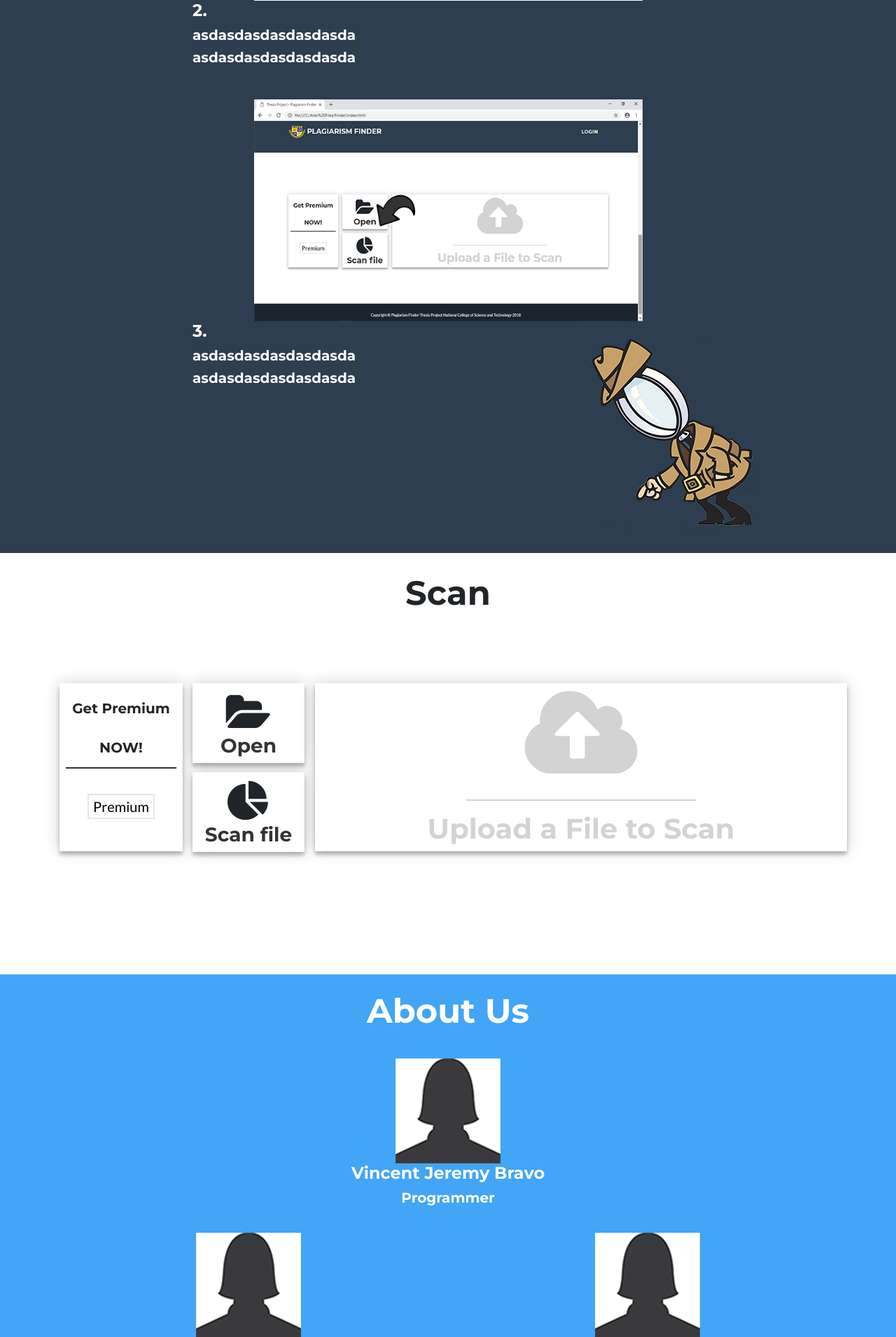
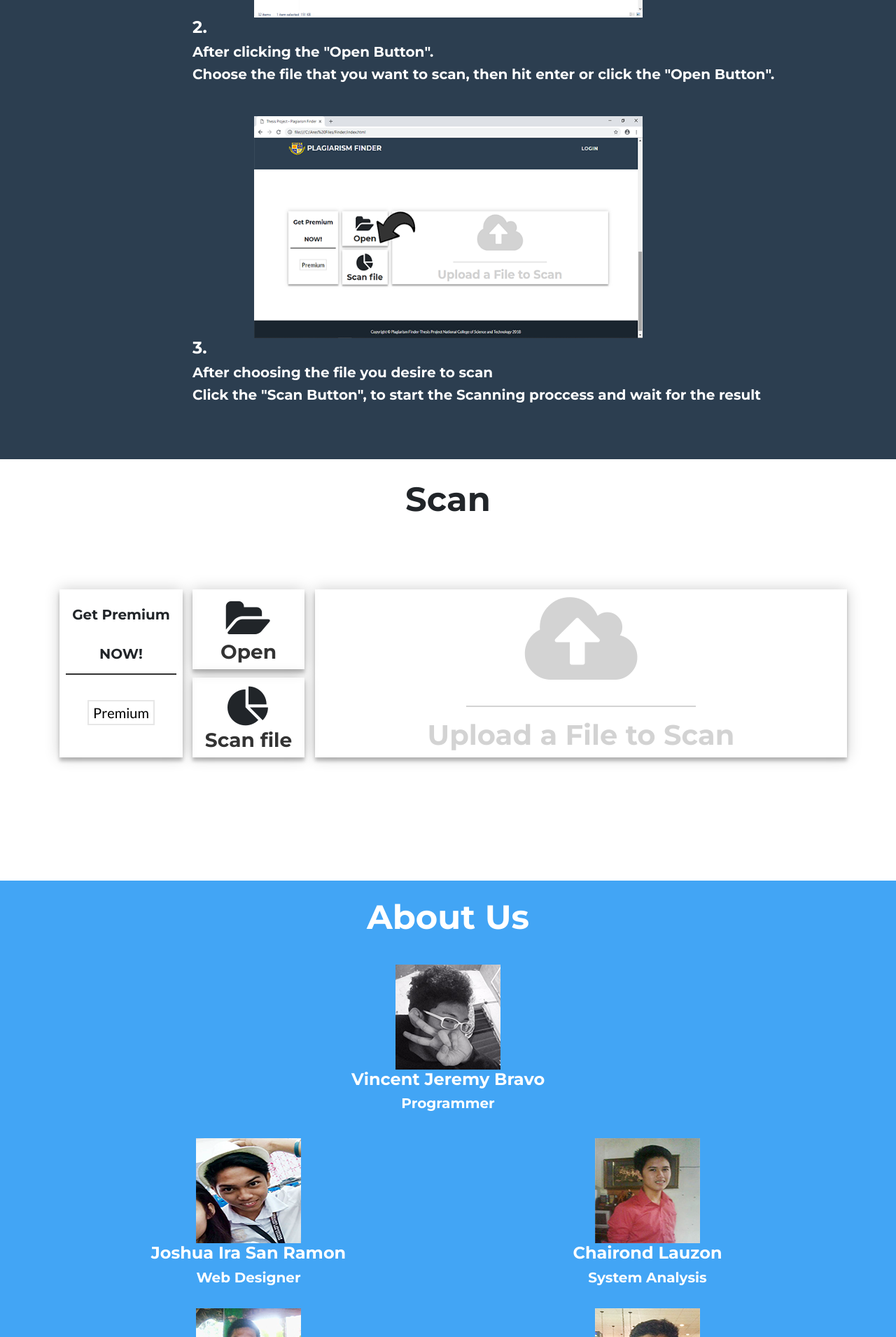
Before and after one commit to kysler/plagerfinder, a Python web app: template templates/index.html in a window 1280 px wide. Shown: the part 1503-3413 px from the top of the page at 70% size. Run offline with Jinja, Linux system fonts and the light colour scheme; the template is opened without the code that fills it, so the values that code supplies are empty; some libraries are stand-ins or nearby versions.

Commit message:
Update index.html

```diff
--- a/templates/index.html
+++ b/templates/index.html
@@ -107,31 +107,28 @@
     </div>
             <div class="col-12">
                 <h4 class="ttext">1.</h4>
-            <h5 class="ttext">asdasdasdasdasdasda</h5>
-                <h5 class="ttext mb-5">asdasdasdasdasdasda</h5>
+            <h5 class="ttext">To able to scan your document.</h5>
+		    h5 class="ttext">First you need to choose the file you need to scan by clicking the "Open Button".</h5>
+                <h5 class="ttext mb-5">(The open button will show the file explorer)</h5>
             </div>
             <div class="col-12">
                 <img class="center" src="static/img/tutorial1.png">
     </div>
             <div class="col-12">
                 <h4 class="ttext">2.</h4>
-            <h5 class="ttext">asdasdasdasdasdasda</h5>
-                <h5 class="ttext mb-5">asdasdasdasdasdasda</h5>
+            <h5 class="ttext">After clicking the "Open Button".</h5>
+                <h5 class="ttext mb-5">Choose the file that you want to scan, then hit enter or click the "Open Button".</h5>
             </div>
             <div class="col-12">
                 <img class="center" src="static/img/tutorial2.png">
         </div>
-             <div class="col-4">
+             <div class="col-12">
                                  <h4 class="ttext">3.</h4>
-            <h5 class="ttext">asdasdasdasdasdasda</h5>
-                <h5 class="ttext mb-5">asdasdasdasdasdasda</h5>
+            <h5 class="ttext">After choosing the file you desire to scan</h5>
+                <h5 class="ttext mb-5">Click the "Scan Button", to start the Scanning proccess and wait for the result</h5>
             </div>
-            <div class="col-4">
-            </div>
-            <div class="col-4">
-                <br>
-                <img src="static/img/man2.png">
-            </div>
+
+
     </div>
     </div>
     </section>
@@ -248,29 +245,29 @@
     <div class="container">
     <div class="row">
         <div class="col-12" style="padding-bottom: 30px;">
-        <img src="static/img/Silhouette.png">
+        <img src="static/img/vince.png">
             <br>
             <h4>Vincent Jeremy Bravo</h4>
             <h5>Programmer</h5>
         </div>
         <div class="col-6 text-center">
-        <img src="static/img/Silhouette.png">
+        <img src="static/img/ARES.png">
             <br>
             <h4>Joshua Ira San Ramon</h4>
             <h5>Web Designer</h5>
             <br>
-        <img src="static/img/Silhouette.png">
+        <img src="static/img/silvio.png">
             <br>
             <h4>Marwell Silvio</h4>
                    <h5>Documentary</h5>
         </div>
                 <div class="col-6 text-center">
-        <img src="static/img/Silhouette.png">
+        <img src="static/img/chai.png">
                     <br>
                   <h4>Chairond Lauzon</h4>
             <h5>System Analysis</h5>
             <br>
-        <img src="static/img/Silhouette.png">
+        <img src="static/img/TALIGATO.png">
                     <br>
                     <h4>Elijah Taligato</h4>
                    <h5>Documentary</h5>
```
